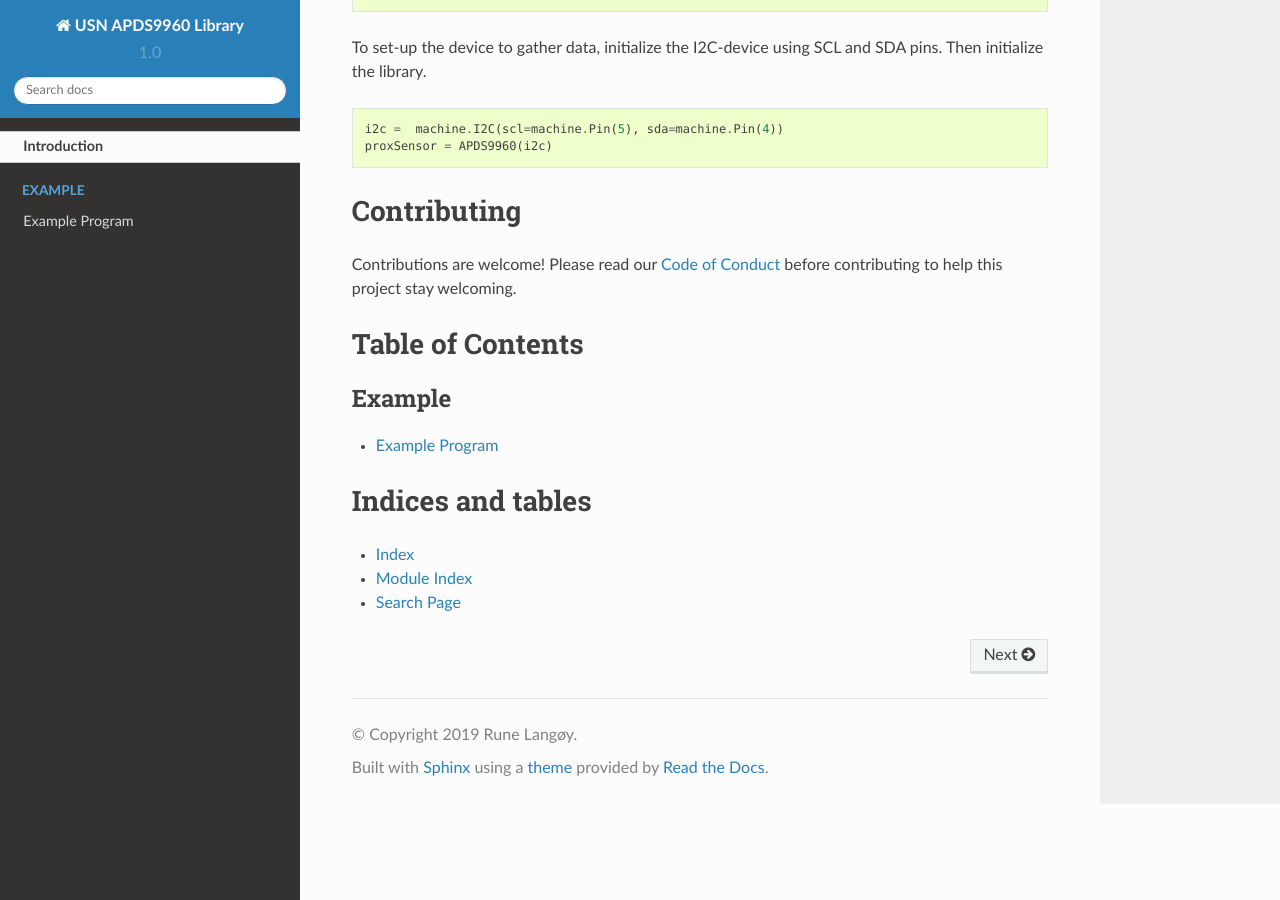
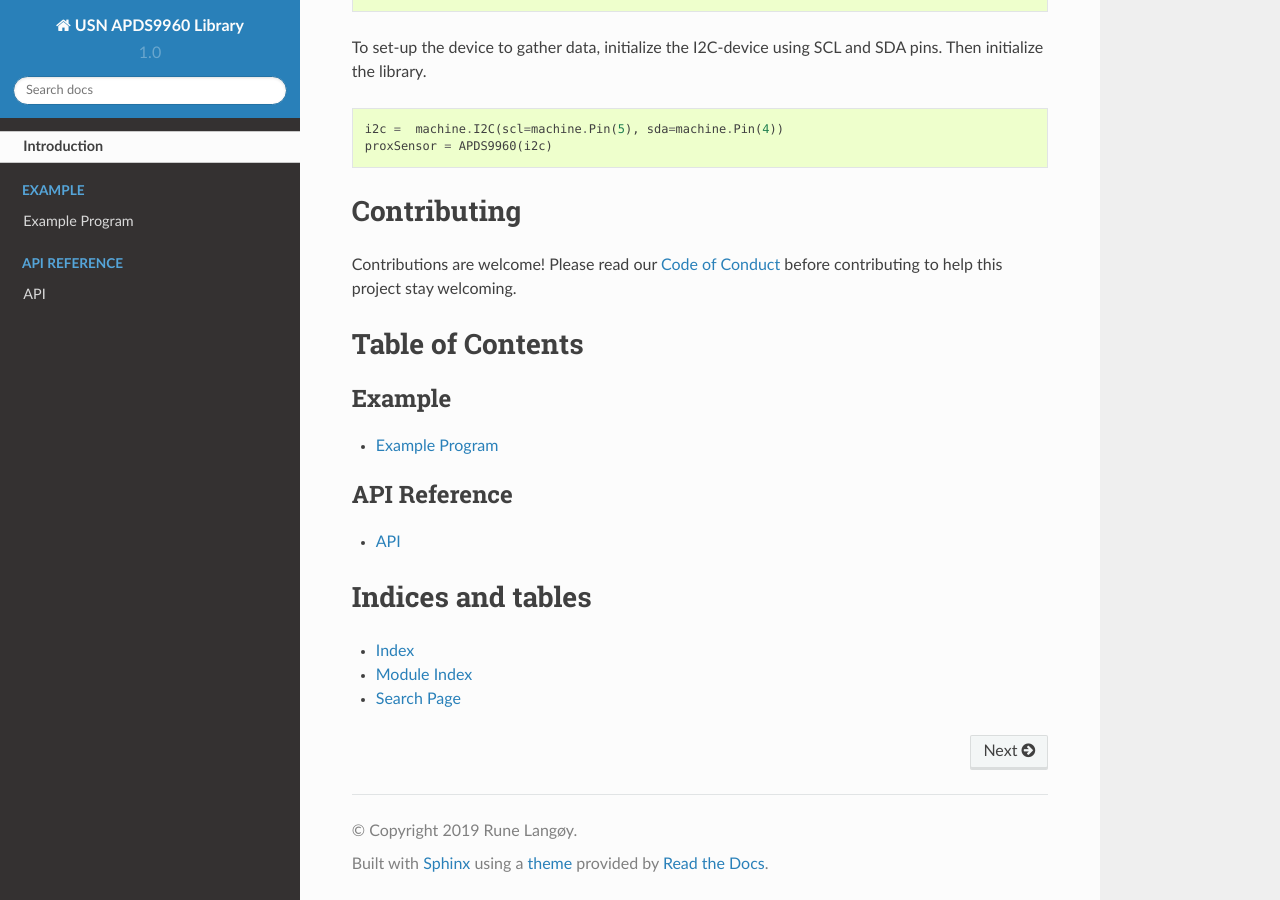
Before and after one commit to rlangoy/uPy_APDS9960, a Sphinx documentation site: the page built from docs/index.rst, in a window 1280 px wide and 900 px high, scrolled down 1170 px. Built offline with Sphinx 7.4.7 and the Read the Docs theme 2.0.0, drawn with Linux system fonts in a browser that asks for light colours; some of the changed lines change nothing that is shown.

Commit message:
Doc Update

```diff
--- a/docs/api.rst
+++ b/docs/api.rst
@@ -1,5 +1,7 @@
 
 .. If you created a package, create one automodule per module in the package.
 
+API
+===
 .. automodule:: apds9960
    :members:
--- a/docs/conf.py
+++ b/docs/conf.py
@@ -23,7 +23,9 @@ m = imp.new_module("micropython")
 m.const = lambda x: x
 sys.modules["micropython"] = m
 
-intersphinx_mapping = {'python': ('https://docs.python.org/3.4', None),'BusDevice': ('https://circuitpython.readthedocs.io/projects/busdevice/en/latest/', None),'CircuitPython': ('https://circuitpython.readthedocs.io/en/latest/', None)}
+#intersphinx_mapping = {'python': ('https://docs.python.org/3.4', None),'BusDevice': ('https://circuitpython.readthedocs.io/projects/busdevice/en/latest/', None),'CircuitPython': ('https://circuitpython.readthedocs.io/en/latest/', None)}
+# Example configuration for intersphinx: refer to the Python standard library.
+intersphinx_mapping = {'http://docs.python.org/': None}
 
 # Add any paths that contain templates here, relative to this directory.
 templates_path = ['_templates']
```
